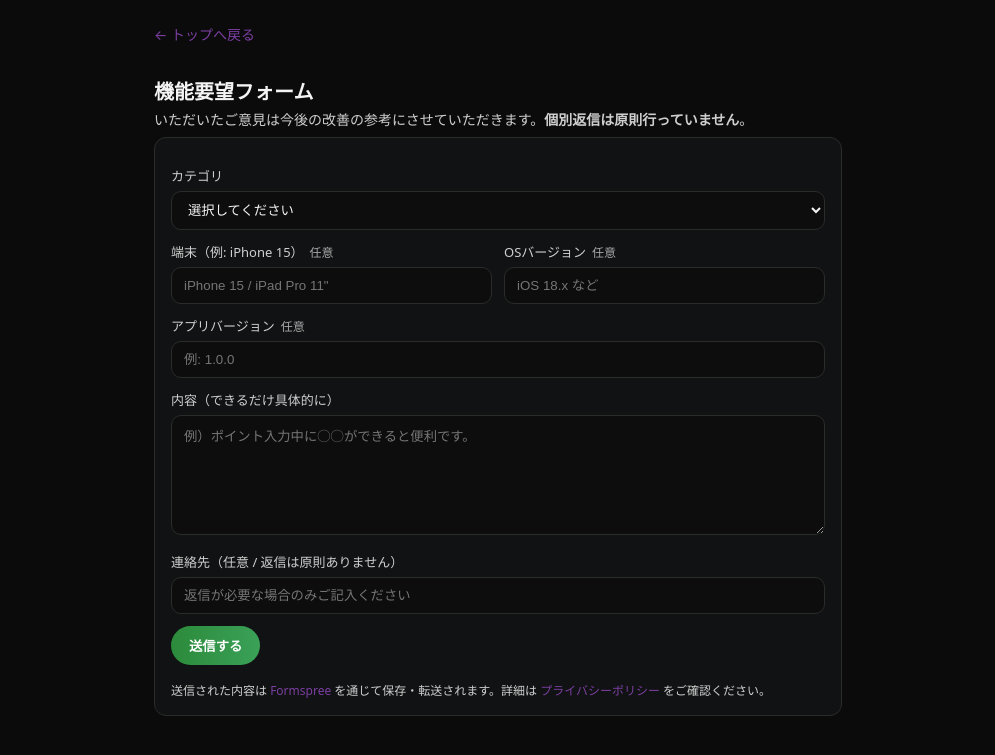
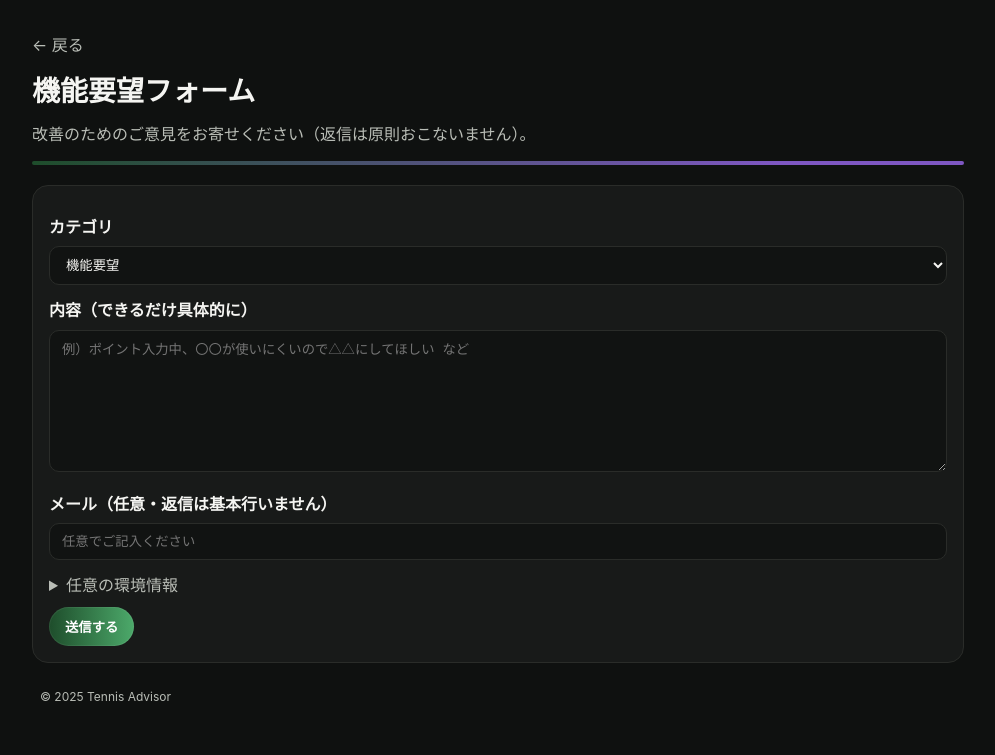
Before and after one commit to yoshitaka1015/tennis-advisor, a Jekyll site: the page feedback.html, which Jekyll copies as it is, in a window 1280 px wide. Shown: the top 755 px of the page, without its empty margins (142-1137 px from the left). Built offline with Jekyll 4.4.1, drawn with Linux system fonts in a browser that asks for light colours.

Commit message:
fix: convert md to html

```diff
--- a/assets/style.css
+++ b/assets/style.css
@@ -1,91 +1,114 @@
+/* =========================
+   Tennis Advisor – Wimbledon-ish Dark Theme
+   ========================= */
 :root{
-  /* Wimbledon-ish dark palette */
   --bg:#0F1110;
   --card:#181A19;
   --text:#F5F5F2;
   --text2:#B9BDB6;
-  --accent:#1E4D2B;   /* green */
-  --accent2:#5A2A83;  /* purple */
-  --sep:rgba(255,255,255,.10);
+  --sep:#2A2C29;
+  --accent:#1E4D2B;   /* 深いグリーン */
+  --accent-2:#7E57C2; /* パープル系 */
+  --accent-3:#4CA96A; /* 補助グリーン（ボタン用グラデ） */
 }
 
-* { box-sizing: border-box; }
-
-html { -webkit-text-size-adjust: 100%; }
-
+*{box-sizing:border-box}
+html,body{height:100%}
 body{
   margin:0;
   background:var(--bg);
   color:var(--text);
-  font:16px/1.65 system-ui, -apple-system, "Segoe UI", Roboto, "Helvetica Neue", Arial, "Noto Sans JP", "Hiragino Kaku Gothic ProN", "Yu Gothic", sans-serif;
+  font-family:-apple-system,BlinkMacSystemFont,"Segoe UI",Roboto,Helvetica,Arial,"Apple Color Emoji","Segoe UI Emoji";
+  -webkit-font-smoothing:antialiased;
+  line-height:1.65;
 }
 
 .container{
-  max-width: 900px;            /* PC では広めに */
-  width: 100%;
-  margin: 0 auto;
-  padding: 24px 18px;          /* スマホ左右余白 */
+  width:min(980px,92vw);
+  margin-inline:auto;
+  padding:24px;
 }
 
-.page-title{
-  font-size: clamp(20px, 4.5vw, 28px);
-  margin: 0 0 12px;
-  letter-spacing: .02em;
+.page-header{margin:8px 0 20px}
+.page-header .lead{color:var(--text2); margin:6px 0 0}
+.page-header .rule{
+  height:4px; margin-top:14px; border-radius:99px;
+  background:linear-gradient(90deg,var(--accent) 0%, var(--accent-2) 80%);
+}
+
+h1{font-size:28px; margin:0 0 4px}
+h2{font-size:20px; margin:0 0 6px}
+h3{font-size:18px; margin:20px 0 6px}
+p{margin:0 0 12px}
+
+a{color:#B8D7C3; text-decoration:none}
+a:hover{text-decoration:underline}
+
+.back{display:inline-block; margin-bottom:10px; color:var(--text2)}
+.muted{color:var(--text2)}
+
+.grid{
+  display:grid;
+  grid-template-columns:1fr 1fr;
+  gap:16px;
+}
+@media (max-width:760px){
+  .grid{grid-template-columns:1fr}
 }
 
 .card{
-  background: var(--card);
-  border: 1px solid var(--sep);
-  border-radius: 14px;
-  padding: 18px 20px;
-  box-shadow: 0 6px 24px rgba(0,0,0,.25);
+  background:var(--card);
+  border:1px solid var(--sep);
+  border-radius:16px;
+  padding:16px;
 }
 
-.updated{
-  color: var(--text2);
-  font-size: .9rem;
-  margin: 14px 2px 0;
+.desc{color:var(--text2); margin-bottom:12px}
+
+.list{margin:8px 0 14px; padding-left:20px}
+.list li{margin:2px 0}
+
+.btn{
+  display:inline-block;
+  padding:10px 16px;
+  font-weight:600;
+  color:#fff;
+  border:none;
+  border-radius:999px;
+  background:linear-gradient(90deg,var(--accent) 0%, var(--accent-3) 100%);
+  box-shadow:0 0 0 1px rgba(255,255,255,0.06) inset;
+  transition:transform .06s ease, opacity .2s ease;
+}
+.btn:hover{transform:translateY(-1px); text-decoration:none}
+.btn.secondary{
+  background:linear-gradient(90deg,var(--accent-2) 0%, #B18AD3 100%);
 }
 
-/* Typography */
-.content > * { margin: 0 0 12px; }
-h2, h3 { margin-top: 16px; }
-h2 { font-size: clamp(18px, 4vw, 22px); }
-h3 { font-size: clamp(16px, 3.5vw, 19px); }
-a{ color: var(--accent2); text-decoration: none; }
-a:hover{ color: var(--accent); text-decoration: underline; }
-
-/* Lists & spacing */
-ul, ol { padding-left: 1.2rem; }
-li { margin: .25rem 0; }
-
-/* Images / Media / Tables should never overflow */
-img, video, iframe { max-width: 100%; height: auto; display: block; }
-
-/* Tables wrap into a scroll container on small screens */
-table { width: 100%; border-collapse: collapse; }
-th, td { border-bottom: 1px solid var(--sep); padding: 8px 10px; text-align: left; }
-.table-scroll { overflow-x: auto; }
-.table-scroll > table { min-width: 520px; } /* 必要に応じて横スクロール */
-
-/* Code / pre blocks: allow horizontal scroll instead of breaking layout */
-pre, code { font-family: ui-monospace, SFMono-Regular, Menlo, Consolas, monospace; }
-pre{
-  background: #0B0D0C;
-  border: 1px solid var(--sep);
-  border-radius: 10px;
-  padding: 12px;
-  overflow-x: auto;            /* 横に流す */
-  -webkit-overflow-scrolling: touch;
+.footer{
+  margin:24px 8px 0;
+  color:var(--text2);
+  font-size:12px;
 }
 
-/* Long words/URLs should wrap instead of causing overflow */
-.content { overflow-wrap: anywhere; word-break: break-word; }
-
-/* Section dividers (optional) */
-hr { border: none; border-top: 1px solid var(--sep); margin: 20px 0; }
-
-/* Mobile tweaks */
-@media (max-width: 480px){
-  .card { border-radius: 12px; padding: 16px; }
+/* Form */
+.form .field{margin:12px 0}
+.form label{display:block; font-weight:600; margin-bottom:6px}
+.form input[type="text"],
+.form input[type="email"],
+.form select,
+.form textarea{
+  width:100%;
+  background:#111312;
+  color:var(--text);
+  border:1px solid var(--sep);
+  border-radius:10px;
+  padding:10px 12px;
+  outline:none;
 }
+.form textarea{line-height:1.5}
+.form .details summary{
+  cursor:pointer;
+  color:var(--text2);
+  margin:8px 0;
+}
+.form .hp{position:absolute; left:-5000px; opacity:0}
--- a/feedback.html
+++ b/feedback.html
@@ -1,135 +1,78 @@
 <!doctype html>
 <html lang="ja">
 <head>
-  <meta charset="utf-8">
+  <meta charset="utf-8" />
+  <meta name="viewport" content="width=device-width, initial-scale=1" />
   <title>機能要望フォーム | Tennis Advisor</title>
-  <meta name="viewport" content="width=device-width,initial-scale=1">
-  <meta name="robots" content="noindex,nofollow">
-  <style>
-    :root{ --bg:#0B0B0B; --card:#111213; --text:#F4F4F4; --text2:#CFCFCF; --accent:#2C8A3B; --accent2:#7B3FA1; --sep:#2A2C29; --err:#c0392b; }
-    *,*::before,*::after{ box-sizing:border-box; }
-    html,body{ margin:0; padding:0; background:var(--bg); color:var(--text); font-family:system-ui,-apple-system,"Segoe UI",Roboto,"Noto Sans JP",sans-serif; }
-    a{ color:var(--accent2); text-decoration:none; } a:hover{text-decoration:underline;}
-    .container{ max-width:720px; margin:0 auto; padding:16px; }
-    nav{ margin:8px 0 16px; font-size:14px; }
-    header{ padding:16px 0 8px; }
-    header h1{ font-size:20px; margin:0 0 4px; }
-    header p{ margin:0; color:var(--text2); font-size:14px; }
-    .card{ background:var(--card); border:1px solid var(--sep); border-radius:12px; padding:16px; }
-    .label{ display:block; font-size:13px; color:var(--text2); margin:12px 0 6px; }
-    .optional{ margin-left:6px; font-size:12px; color:var(--text2); opacity:.8; }
-    .input{ width:100%; background:#0d0d0e; color:var(--text); border:1px solid var(--sep); border-radius:10px; padding:10px 12px; outline:none; }
-    .input:focus{ border-color:var(--accent2); box-shadow:0 0 0 3px rgba(123,63,161,.18); }
-    textarea.input{ resize:vertical; min-height:120px; }
-    .grid-2{ display:grid; grid-template-columns:1fr 1fr; gap:12px; }
-    @media (max-width:640px){ .grid-2{ grid-template-columns:1fr; } }
-    .btn-primary{ display:inline-block; border:0; border-radius:999px; background:linear-gradient(90deg, var(--accent), #3aa157); color:#fff; font-weight:600; padding:10px 18px; cursor:pointer; }
-    .btn-primary[disabled]{ opacity:.6; cursor:not-allowed; }
-    .msg{ display:none; margin:12px 0; padding:12px; border-radius:10px; border:1px solid var(--sep); background:#0f0f10; color:var(--text); }
-    .msg.error{ background:rgba(192,57,43,.10); border-color:rgba(192,57,43,.35); color:var(--err); }
-    footer{ color:var(--text2); font-size:12px; margin:16px 0 0; }
-  </style>
+  <meta name="description" content="Tennis Advisor への機能要望フォーム" />
+  <link rel="stylesheet" href="assets/style.css" />
 </head>
 <body>
   <div class="container">
-    <nav><a href="./">← トップへ戻る</a></nav>
-    <header>
+    <header class="page-header">
+      <a class="back" href="./index.html" aria-label="戻る">← 戻る</a>
       <h1>機能要望フォーム</h1>
-      <p>いただいたご意見は今後の改善の参考にさせていただきます。<strong>個別返信は原則行っていません</strong>。</p>
+      <p class="lead">改善のためのご意見をお寄せください（返信は原則おこないません）。</p>
+      <div class="rule"></div>
     </header>
 
-    <section class="card">
-      <div id="msg" class="msg" role="status" aria-live="polite"></div>
-
-      <form id="fs-form" action="https://formspree.io/f/mwpnzrld" method="POST" novalidate>
-        <div style="position:absolute;left:-9999px;top:-9999px;">
-          <label>Leave empty <input type="text" name="website" autocomplete="off" tabindex="-1"></label>
+    <article class="card">
+      <form action="https://formspree.io/f/mwpnzrld" method="POST" class="form">
+        <div class="field">
+          <label for="category">カテゴリ</label>
+          <select id="category" name="category" required>
+            <option value="feature">機能要望</option>
+            <option value="ui">UI/UX</option>
+            <option value="bug">不具合報告</option>
+            <option value="other">その他</option>
+          </select>
         </div>
 
-        <label class="label">カテゴリ</label>
-        <select name="category" class="input" required>
-          <option value="" disabled selected>選択してください</option>
-          <option>機能要望</option>
-          <option>記録/スコア表示</option>
-          <option>スタッツ/分析</option>
-          <option>使い勝手/UX</option>
-          <option>その他</option>
-        </select>
-
-        <div class="grid-2">
-          <div>
-            <label class="label">端末（例: iPhone 15）<span class="optional">任意</span></label>
-            <input type="text" name="device" class="input" placeholder="iPhone 15 / iPad Pro 11&quot;">
-          </div>
-          <div>
-            <label class="label">OSバージョン<span class="optional">任意</span></label>
-            <input type="text" name="os" class="input" placeholder="iOS 18.x など">
-          </div>
+        <div class="field">
+          <label for="message">内容（できるだけ具体的に）</label>
+          <textarea id="message" name="message" required rows="6" placeholder="例）ポイント入力中、〇〇が使いにくいので△△にしてほしい など"></textarea>
         </div>
 
-        <label class="label">アプリバージョン<span class="optional">任意</span></label>
-        <input type="text" name="appVersion" class="input" placeholder="例: 1.0.0">
+        <div class="field">
+          <label for="email">メール（任意・返信は基本行いません）</label>
+          <input id="email" type="email" name="email" placeholder="任意でご記入ください" />
+        </div>
 
-        <label class="label">内容（できるだけ具体的に）</label>
-        <textarea name="message" class="input" required placeholder="例）ポイント入力中に◯◯ができると便利です。"></textarea>
+        <details class="details">
+          <summary>任意の環境情報</summary>
+          <div class="field">
+            <label for="device">端末/OS/アプリ版</label>
+            <input id="device" type="text" name="device" placeholder="例）iPhone 15 / iOS 17.5 / v1.0" />
+          </div>
+          <div class="field">
+            <label for="diag">診断メモ（自動）</label>
+            <textarea id="diag" name="diagnostics" rows="3" readonly></textarea>
+          </div>
+        </details>
 
-        <label class="label">連絡先（任意 / 返信は原則ありません）</label>
-        <input type="email" name="email" class="input" placeholder="返信が必要な場合のみご記入ください">
+        <!-- スパム対策（ハニーポット） -->
+        <input type="text" name="website" class="hp" tabindex="-1" autocomplete="off" />
 
-        <input type="hidden" name="ua" value="">
-        <input type="hidden" name="lang" value="">
-        <input type="hidden" name="tz" value="">
-        <input type="hidden" name="page" value="">
-        <input type="hidden" name="app" value="tennis-advisor-web">
-        <input type="hidden" name="_subject" value="【Tennis Advisor】機能要望">
+        <!-- 送信元ページ -->
+        <input type="hidden" name="source" value="feedback.html" />
 
-        <button id="submit" type="submit" class="btn-primary" style="margin-top:12px;">送信する</button>
+        <button class="btn" type="submit">送信する</button>
       </form>
+    </article>
 
-      <footer>
-        送信された内容は <a href="https://formspree.io/" target="_blank" rel="noopener">Formspree</a> を通じて保存・転送されます。詳細は
-        <a href="./privacy.html">プライバシーポリシー</a> をご確認ください。
-      </footer>
-    </section>
+    <footer class="footer">© 2025 Tennis Advisor</footer>
   </div>
 
   <script>
-    (function(){
-      const form = document.getElementById('fs-form');
-      const btn  = document.getElementById('submit');
-      const msg  = document.getElementById('msg');
-
-      form.elements['ua'].value   = navigator.userAgent || '';
-      form.elements['lang'].value = (navigator.language || (navigator.languages && navigator.languages[0]) || '');
-      try { form.elements['tz'].value = Intl.DateTimeFormat().resolvedOptions().timeZone || ''; } catch(e){}
-      form.elements['page'].value = location.href;
-
-      form.addEventListener('submit', async (e)=>{
-        e.preventDefault();
-        const hp = form.querySelector('input[name="website"]');
-        if (hp && hp.value) return;
-
-        if (!form.category.value || !form.message.value.trim()){
-          show('必須項目を入力してください。', true);
-          return;
-        }
-        btn.disabled = true;
-
-        try{
-          const fd = new FormData(form);
-          const res = await fetch(form.action, { method:'POST', headers:{'Accept':'application/json'}, body:fd });
-          if (res.ok){ form.reset(); show('送信しました。ご協力ありがとうございます。', false); }
-          else{ show('送信に失敗しました。時間をおいて再度お試しください。', true); }
-        }catch(err){
-          show('ネットワークエラーが発生しました。再度お試しください。', true);
-        }finally{ btn.disabled = false; }
-      });
-
-      function show(text, isError){
-        msg.textContent = text;
-        msg.className = 'msg' + (isError ? ' error' : '');
-        msg.style.display = 'block';
-      }
+    // 簡易診断情報を自動記入（任意）
+    (function () {
+      const ua = navigator.userAgent;
+      const lang = navigator.language;
+      const tz = Intl.DateTimeFormat().resolvedOptions().timeZone || '';
+      const width = window.screen.width, height = window.screen.height;
+      const diag = `UA: ${ua}\nLang: ${lang}\nTZ: ${tz}\nScreen: ${width}x${height}`;
+      const el = document.getElementById('diag');
+      if (el) el.value = diag;
     })();
   </script>
 </body>
```
Also changed, not shown: index.html (added, +52 -0 lines), index.md (deleted, +0 -78 lines), privacy.html (added, +72 -0 lines), privacy.md (deleted, +0 -59 lines), support.md (deleted, +0 -27 lines), terms.html (added, +60 -0 lines), terms.md (deleted, +0 -51 lines), .nojekyll (added).
